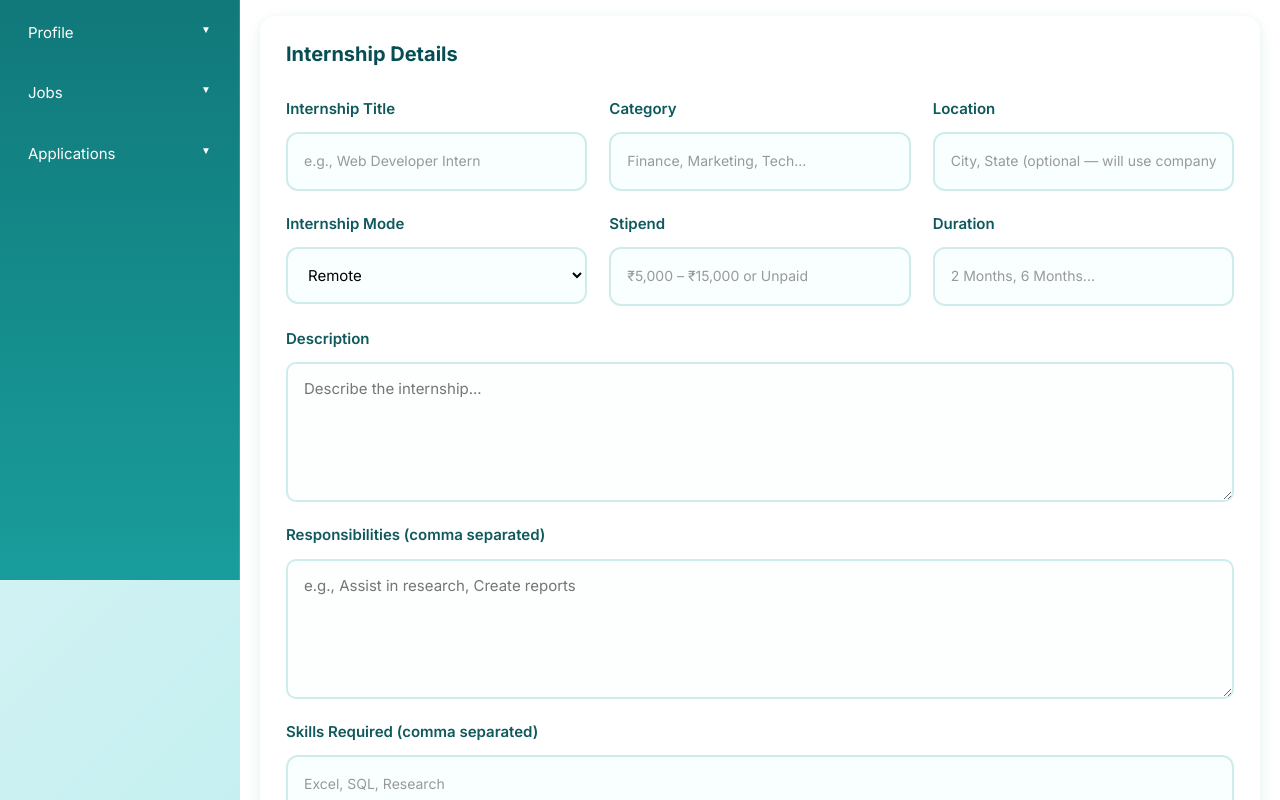
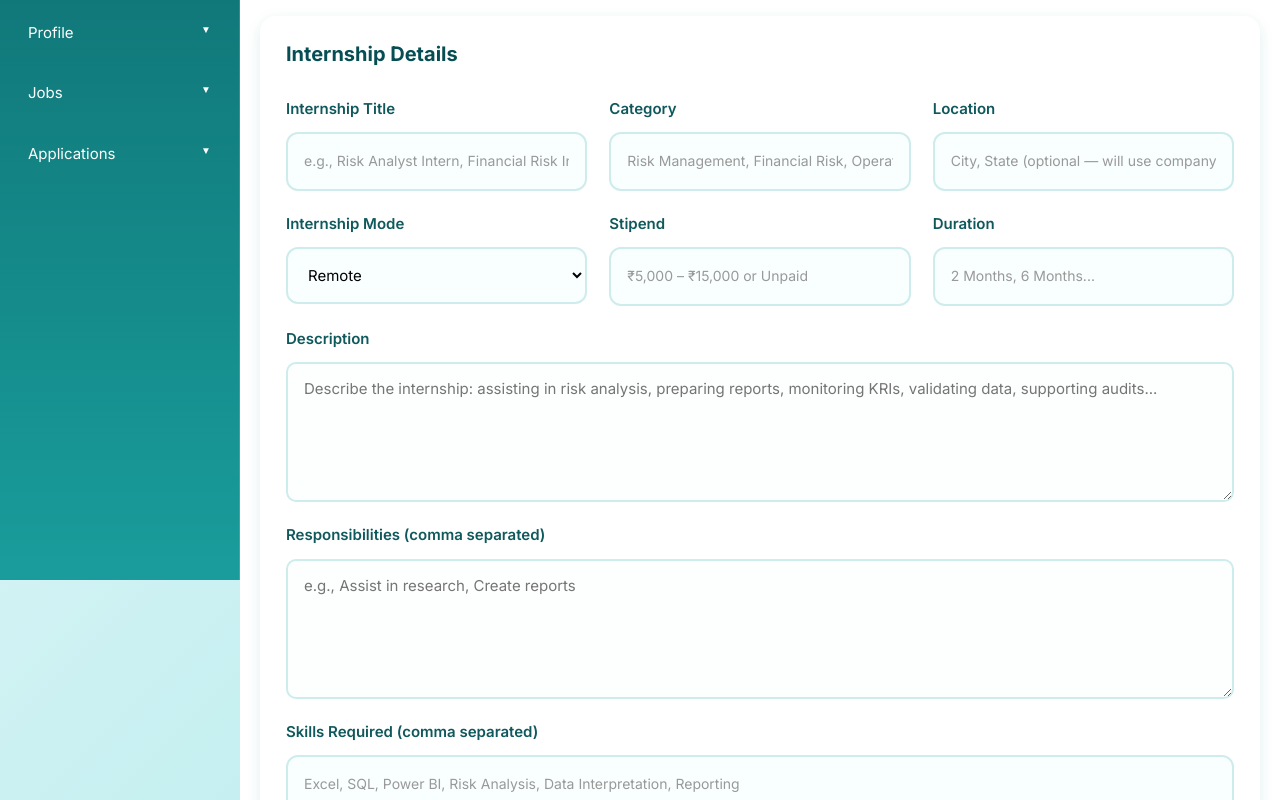
Before and after one commit to geethanjalitconnects/tconnects-frontend, a React (Vite) app: page /recruiter-dashboard/jobs/post-internship in a window 1280 px wide. Shown: the part 220-1020 px from the top of the page. Built offline with nearby package versions, Linux system fonts and the light colour scheme; no server answers.

Commit message:
Updated frontend: PostInternship placeholders, ManageJobs UI fixes

```diff
--- a/src/pages/recruiter-dashboard/jobs/PostInternship.jsx
+++ b/src/pages/recruiter-dashboard/jobs/PostInternship.jsx
@@ -150,12 +150,12 @@ export default function PostInternship() {
 
           <div className="rd-form-group">
             <label className="rd-label">Internship Title</label>
-            <input name="title" value={form.title} onChange={handleChange} className="rd-input" placeholder="e.g., Web Developer Intern" />
+            <input name="title" value={form.title} onChange={handleChange} className="rd-input" placeholder="e.g., Risk Analyst Intern, Financial Risk Intern, Operational Risk Intern"  />
           </div>
 
           <div className="rd-form-group">
             <label className="rd-label">Category</label>
-            <input name="category" value={form.category} onChange={handleChange} className="rd-input" placeholder="Finance, Marketing, Tech..." />
+            <input name="category" value={form.category} onChange={handleChange} className="rd-input" placeholder="Risk Management, Financial Risk, Operational Risk, Compliance Risk"  />
           </div>
 
           <div className="rd-form-group">
@@ -183,7 +183,7 @@ export default function PostInternship() {
 
           <div className="rd-form-group rd-full">
             <label className="rd-label">Description</label>
-            <textarea name="description" value={form.description} onChange={handleChange} className="rd-textarea" placeholder="Describe the internship..." />
+            <textarea name="description" value={form.description} onChange={handleChange} className="rd-textarea" placeholder="Describe the internship: assisting in risk analysis, preparing reports, monitoring KRIs, validating data, supporting audits..." />
           </div>
 
           <div className="rd-form-group rd-full">
@@ -193,7 +193,7 @@ export default function PostInternship() {
 
           <div className="rd-form-group rd-full">
             <label className="rd-label">Skills Required (comma separated)</label>
-            <input name="skills" value={form.skills} onChange={handleChange} className="rd-input" placeholder="Excel, SQL, Research" />
+            <input name="skills" value={form.skills} onChange={handleChange} className="rd-input" placeholder="Excel, SQL, Power BI, Risk Analysis, Data Interpretation, Reporting"  />
           </div>
 
           <div className="rd-form-group rd-full">
```
